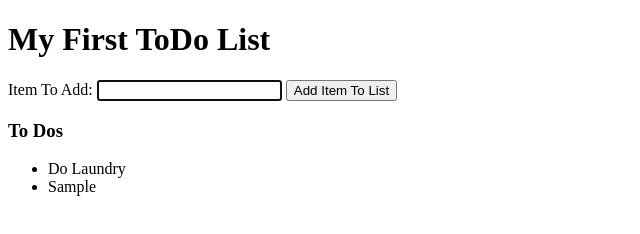
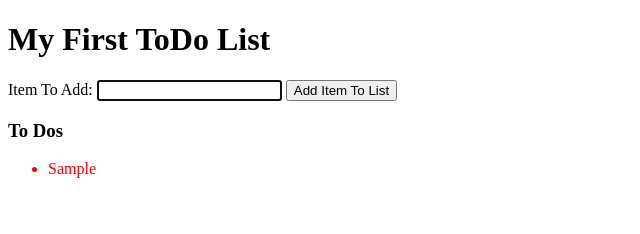
Before and after one commit to TaylorRobins/To-Do-List-Example, a plain HTML site: page index.html in a window 1280 px wide. Both pictures are taken after typing "Sample" into the empty fields and a click on the button "Add Item To List". Shown: the whole page, without its empty margins (0-640 px from the left). Drawn offline with Linux system fonts and the light colour scheme.

Commit message:
Added CSS and Condensed Function

```diff
--- a/index.html
+++ b/index.html
@@ -4,6 +4,7 @@
     <meta charset="UTF-8" />
     <meta name="viewport" content="width=device-width, initial-scale=1.0" />
     <title>Document</title>
+    <link rel="stylesheet" href="style.css" />
   </head>
   <body>
     <h1>My First ToDo List</h1>
@@ -14,9 +15,7 @@
 
     <button id="addButton">Add Item To List</button>
     <h3>To Dos</h3>
-    <ul id="list">
-      <li>Do Laundry</li>
-    </ul>
+    <ul id="list"></ul>
   </body>
   <script src="index.js"></script>
 </html>
--- a/index.js
+++ b/index.js
@@ -5,29 +5,28 @@ const listElement = document.getElementById("list");
 const addButtonElement = document.getElementById("addButton");
 
 addButtonElement.addEventListener("click", function () {
-  const todoValue = inputFieldElement.value;
-
-  const newListItem = document.createElement("li");
-  newListItem.innerText = todoValue;
-
-  listElement.appendChild(newListItem);
-
-  inputFieldElement.value = "";
-
-  inputFieldElement.focus();
-
-  console.log(`To Do Item Added to List ${todoValue}`);
+  addItemToList();
 });
 
 inputFieldElement.addEventListener("keypress", function (e) {
   if (e.key == "Enter") {
+    addItemToList();
+  }
+});
+
+function addItemToList() {
   console.log("enter pressed");
   const todoValue = inputFieldElement.value;
 
-    const newListItem = document.createElement("li");
-    newListItem.innerText = todoValue;
+  const newListItemElement = document.createElement("li");
+  newListItemElement.innerText = todoValue;
+  newListItemElement.classList.add("item");
+  newListItemElement.addEventListener("click", function (e) {
+    const currentListElement = e.target;
+    currentListElement.classList.add("complete");
+  });
 
-    listElement.appendChild(newListItem);
+  listElement.appendChild(newListItemElement);
 
   inputFieldElement.value = "";
 
@@ -35,4 +34,3 @@ inputFieldElement.addEventListener("keypress", function (e) {
 
   console.log(`To Do Item Added to List ${todoValue}`);
 }
-});
--- /dev/null
+++ b/style.css
@@ -0,0 +1,13 @@
+.item {
+  color: red;
+}
+
+.item:hover {
+  cursor: pointer;
+  text-decoration: line-through;
+}
+
+.complete {
+  text-decoration: line-through;
+  opacity: 0.5;
+}
```
Lines whose indentation alone changed are shown as unchanged.
